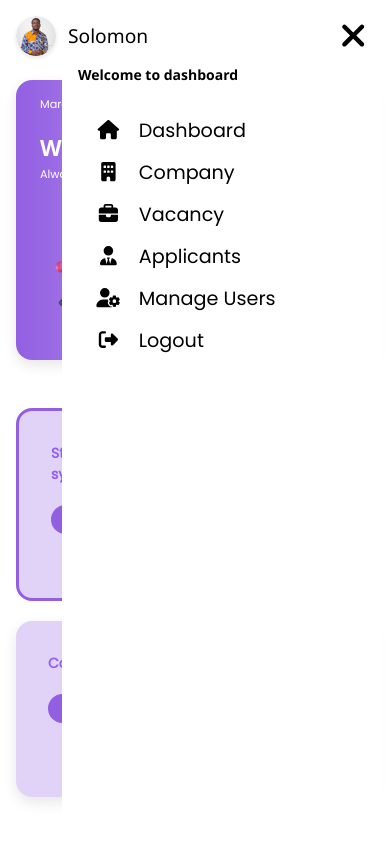
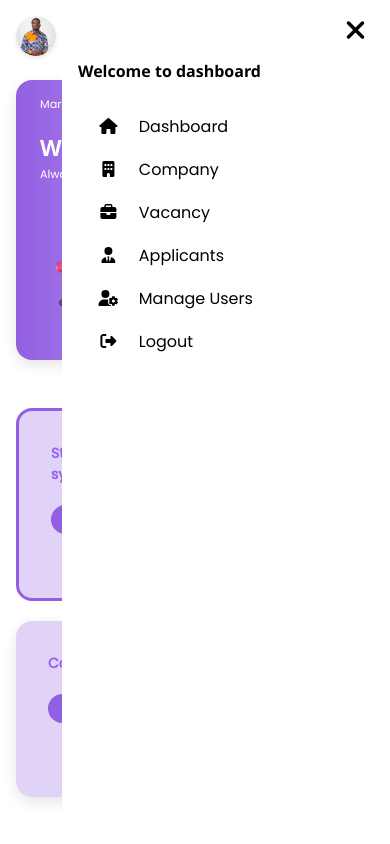
Before and after one commit to Cobby-a/AttachKonnectFrontend, a React (Create React App) app: page / in a window 390 px wide. Both pictures are taken after a click on the icon 354 px from the left and 35 px from the top of the page. Shown: the top 844 px of the page. Built offline with nearby package versions, Linux system fonts and the light colour scheme.

Commit message:
update on admin dashboard

```diff
--- a/src/admin/dashboard.css
+++ b/src/admin/dashboard.css
@@ -230,16 +230,19 @@
         align-self: flex-end;
     }
     .SidebarIcons div{
-        font-size: 1.2rem;
-        padding-bottom: 0.825rem;
+        font-size: 1rem;
+        padding-bottom: 1.2rem;
         justify-content: space-between;
+    }
+    .SidebarIcons{
+        margin-top: 2rem;
     }
     .Sidebar{
         /* direction: flex; */
         /* flex-direction: column;
         align-items: flex-start; */
         position: fixed;
-        top: 4rem;
+        top: 0;
         right: 0px;
         margin-right: 0.5rem;
         /* justify-content: flex-start; */
@@ -248,6 +251,10 @@
         background-color: #ffffff;
         padding-left: 2rem;
         transition: 0.3s ease-in-out;
+        padding-top: 1rem;
+        padding-bottom: 4rem;
+        overflow-x: hidden;
+        overflow-y: auto;
     }
     .NonSidebar{
         display: none;
--- a/src/admin/dashboard.js
+++ b/src/admin/dashboard.js
@@ -16,10 +16,13 @@ const AdminDashboard = () => {
                     <img src={profile} alt="profile" />
                     <div style={{display: 'flex', justifyContent: 'space-between'}}>
                         <h2 style={{alignSelf: 'center'}}>Solomon</h2>
-                        <div className='hamMenu' onClick={()=>setMenu(!menu)}>
-                            <FontAwesomeIcon icon={menu ? faXmark : faBars} style={{paddingRight: '0.5rem', fontSize: '2.2rem', cursor: 'pointer'}}/>
+                        <div className='hamMenu'>
+                            <FontAwesomeIcon icon={menu ? faXmark : faBars} style={{paddingRight: '0.5rem', fontSize: '1.75rem', cursor: 'pointer',}} onClick={()=>setMenu(!menu)}/>
                             <article className={menu ? 'Sidebar' : 'NonSidebar'}>
-                            <p style={{fontFamily: 'Segoe UI',  marginBottom: '2rem', marginLeft: '-1rem', fontWeight:'600',}}>Welcome to dashboard</p>
+                            {/* <div style={{display: 'flex', justifyContent: 'space-between', justifyItems: 'center'}}> */}
+                                <FontAwesomeIcon icon={menu ? faXmark : faBars} style={{paddingRight: '0.5rem', fontSize: '1.75rem', cursor: 'pointer', position: 'relative', left: '87%', marginBottom: '0.75rem'}} onClick={()=>setMenu(!menu)}/>
+                                <p style={{fontFamily: "'Segoe UI', Tahoma, Geneva, Verdana, sans-serif",   marginLeft: '-1rem', fontWeight:'600', fontSize: '1rem' }}>Welcome to dashboard</p>
+                            {/* </div> */}
                             <div className='SidebarIcons'>
                                 <div><FontAwesomeIcon icon={faHouse} style={{paddingRight: '1rem', width: '10%'}}/>Dashboard</div>
                                 <div><FontAwesomeIcon icon={faBuilding} style={{paddingRight: '1rem', width: '10%'}}/>Company</div>
@@ -80,13 +83,13 @@ const AdminDashboard = () => {
                     </div>
 
                     <div className='supervisors'>
-                        <h3 style={{textAlign: 'center', fontFamily: 'Segoe UI', fontWeight: 600, paddingBottom: '3rem', marginTop: '-3rem' }}>Supervisors</h3>
+                        <h3 style={{textAlign: 'center', fontWeight: 600, paddingBottom: '3rem', marginTop: '-3rem' }}>Supervisors</h3>
                         <div>
                         <img src={profile} alt="profile" />
                         <img src={profile} alt="profile" />
                         <img src={profile} alt="profile" />
                         </div>
-                        <h3 style={{textAlign: 'center', fontFamily: 'Segoe UI', fontWeight: 600, marginTop: '1rem', cursor: 'pointer', color: '#925FE2', paddingLeft: '12rem', fontSize: '1.4rem' }}>See all</h3>
+                        <h3 style={{textAlign: 'center', fontWeight: 600, marginTop: '0.7rem', cursor: 'pointer', color: '#925FE2', paddingLeft: '13.9rem', fontSize: '1.2rem' }}>See all</h3>
 
                     </div>
                 </article>
@@ -112,13 +115,13 @@ const AdminDashboard = () => {
                     </div>
 
                     <div className='Supervisors'>
-                        <h3 style={{textAlign: 'center', fontFamily: 'Segoe UI', fontWeight: 600, paddingBottom: '2rem', }}>Supervisors</h3>
+                        <h3 style={{textAlign: 'center', fontWeight: 600, paddingBottom: '2rem', }}>Supervisors</h3>
                         <div>
                         <img src={profile} alt="profile" />
                         <img src={profile} alt="profile" />
                         <img src={profile} alt="profile" />
                         </div>
-                        <h3 style={{textAlign: 'center', fontFamily: 'Segoe UI', fontWeight: 600, marginTop: '1rem', cursor: 'pointer', color: '#925FE2', paddingLeft: '12rem', fontSize: '1.4rem' }}>See all</h3>
+                        <p style={{textAlign: 'center', marginTop: '0.5rem', cursor: 'pointer', color: '#925FE2', paddingLeft: '13.9rem', fontSize: '1.1rem' }}>See all</p>
 
                     </div>
                 </article>
```
